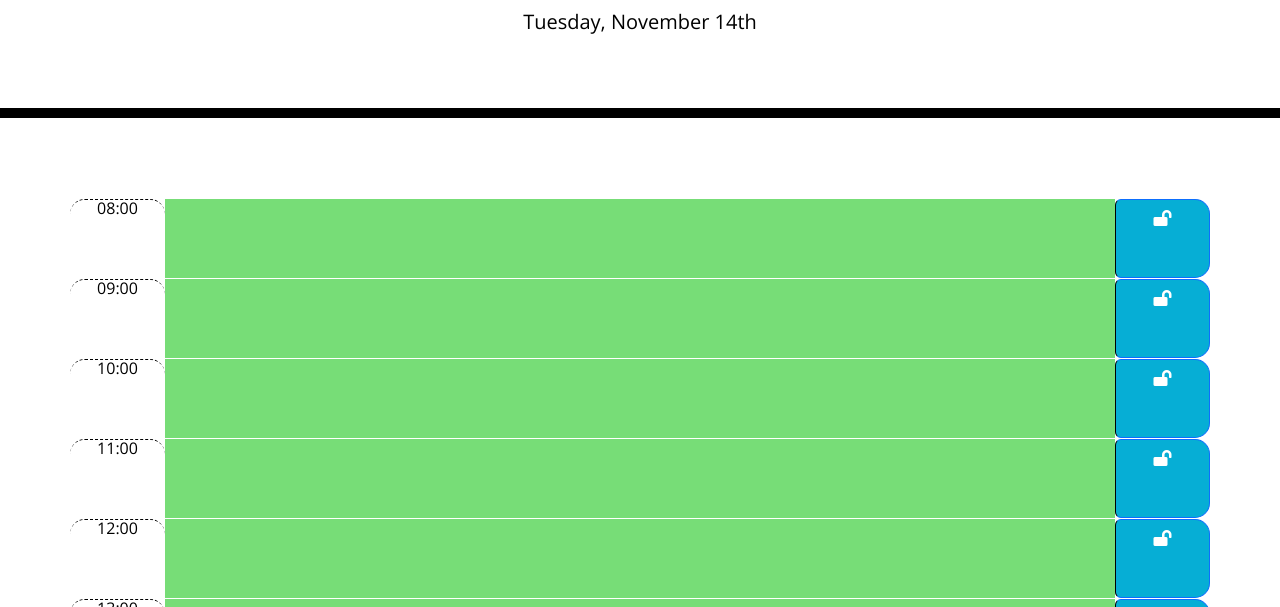
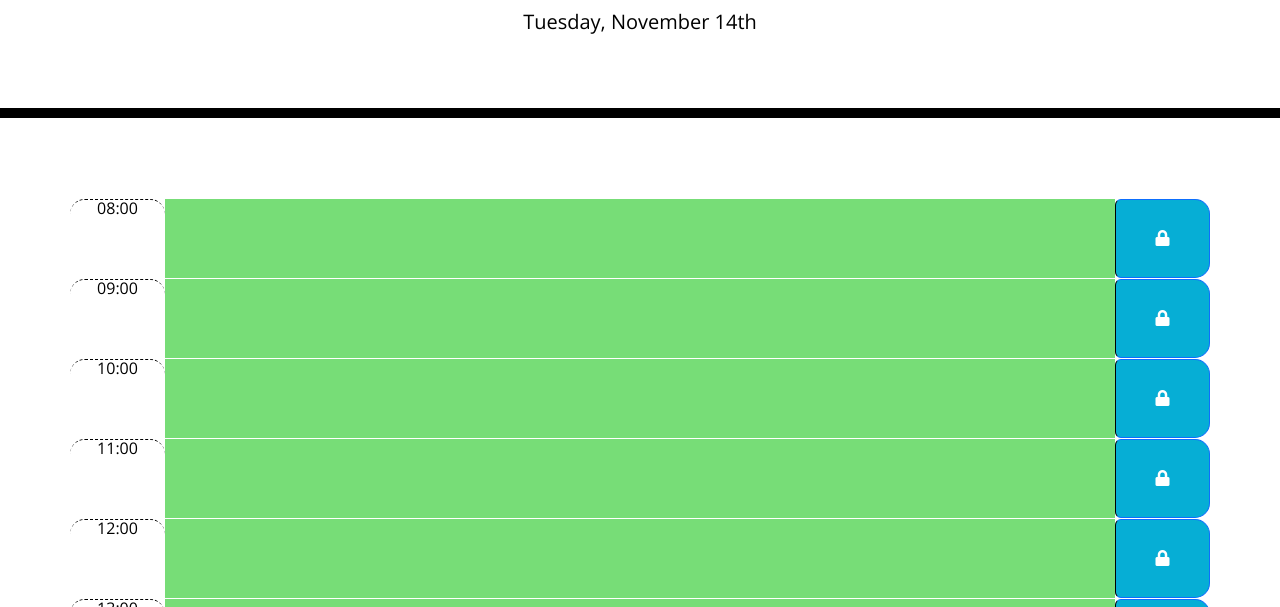
Before and after one commit to SalxIeva/SalxIeva-Daily-planner, a plain HTML site: page index.html in a window 1280 px wide. Both pictures are taken after a click on the element 1162 px from the left and 407 px from the top of the page. Shown: the part 169-776 px from the top of the page. Drawn offline with nearby package versions, Linux system fonts and the light colour scheme.

Commit message:
lock icon updated for saveBtn

```diff
--- a/assets/script.js
+++ b/assets/script.js
@@ -41,13 +41,14 @@ var dateKey = today.format("YYYY-MM-DD");
 
         // submit-btn column added to the same row
         var submitBtnEl = $("<div>")
-        .addClass("col-md-1 submit-btn btn btn-primary saveBtn")
+        .addClass("col-md-1 submit-btn btn btn-primary saveBtn d-flex align-items-center justify-content-center")
         .click(function () {
-          userInput(userInputEl);
-          lockIcon.toggleClass("fa-lock-open fa-lock");
-        }); // click event to the Save button
-        var lockIcon = $("<i>").addClass("fas fa-lock-open");
-        submitBtnEl.append(lockIcon);
+            userInput(userInputEl);
+            lockIcon.toggleClass("locked");
+          }); // click event to the Save button
+          var lockIcon = $("<i>").addClass("fas fa-lock");
+
+          submitBtnEl.append(lockIcon);
 
         submitBtnEl.appendTo(timeblockHTML);
         // Append the row to the timeblocks container
--- a/assets/style.css
+++ b/assets/style.css
@@ -76,7 +76,3 @@ header {
   color: black;
   padding: 15px;
 }
-
-.fas {
-
-}
```
Also changed, not shown: index.html (+1 -2 lines).
